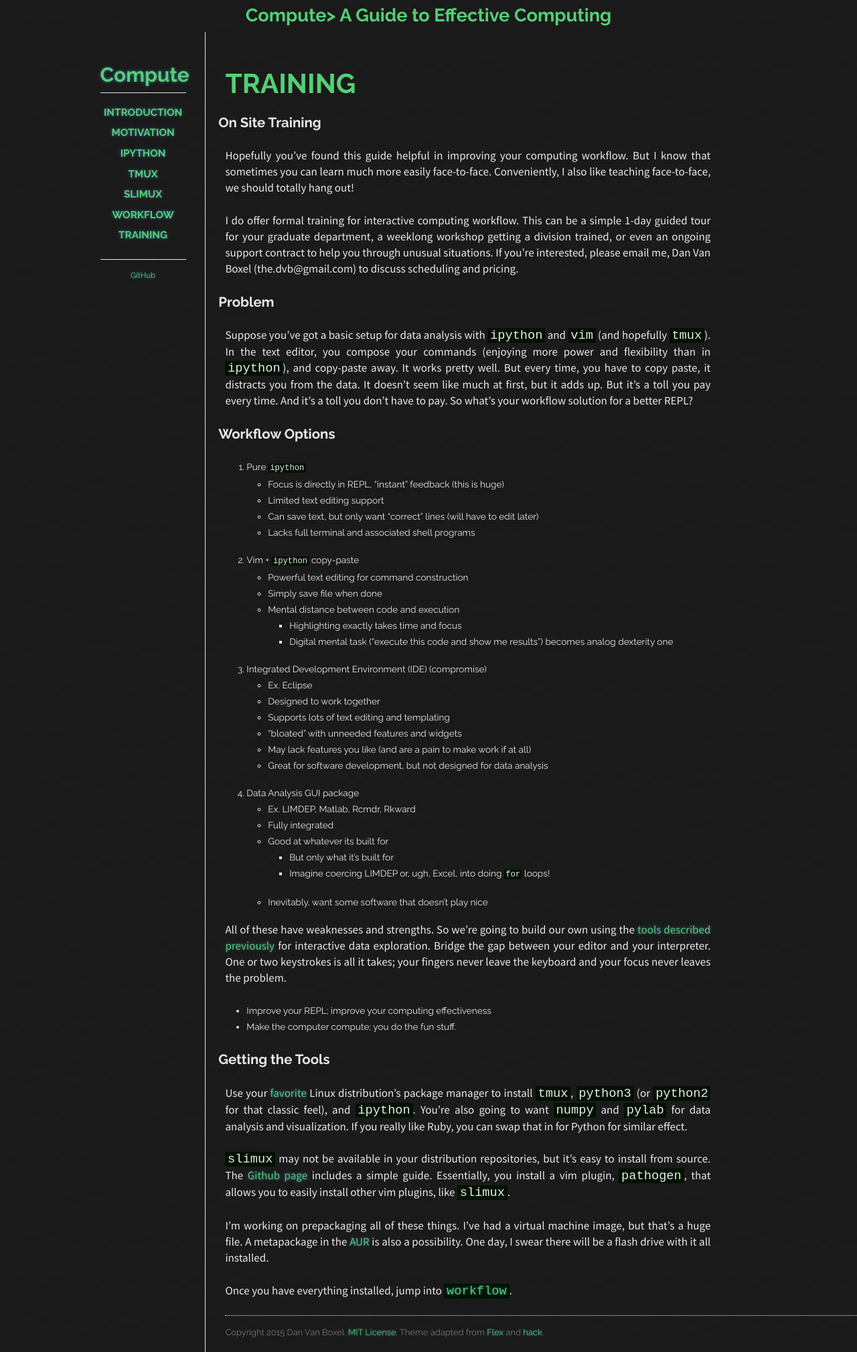
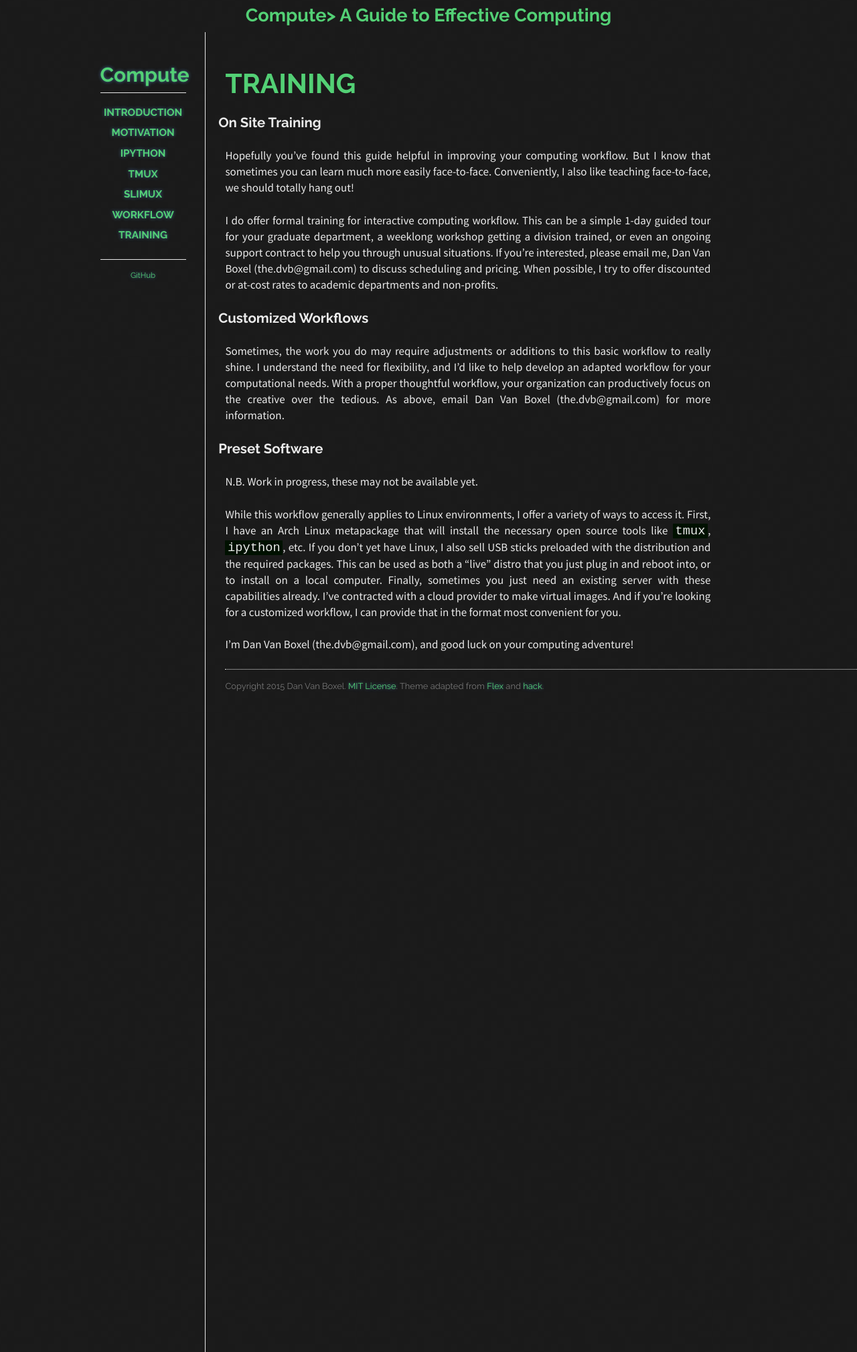
Before and after one commit to dvbuntu/compute, a Jekyll site: the page built from _posts/2030-01-01-training.md, in a window 1280 px wide. Shown: the whole page at 67% size. Built offline with Jekyll 4.4.1, drawn with Linux system fonts in a browser that asks for light colours; Markdown is read by kramdown in place of the engine named in the settings.

Commit message:
Add custom workflows and preset software
This probably needs some editing, but the basic ideas are there

```diff
--- a/_posts/2030-01-01-training.md
+++ b/_posts/2030-01-01-training.md
@@ -8,57 +8,21 @@ categories: posts
 
 On Site Training
 ---
+
 Hopefully you've found this guide helpful in improving your computing workflow.  But I know that sometimes you can learn much more easily face-to-face.  Conveniently, I also like teaching face-to-face, we should totally hang out!
 
-I do offer formal training for interactive computing workflow.  This can be a simple 1-day guided tour for your graduate department, a weeklong workshop getting a division trained, or even an ongoing support contract to help you through unusual situations.  If you're interested, please email me, Dan Van Boxel (the.dvb@gmail.com) to discuss scheduling and pricing.
+I do offer formal training for interactive computing workflow.  This can be a simple 1-day guided tour for your graduate department, a weeklong workshop getting a division trained, or even an ongoing support contract to help you through unusual situations.  If you're interested, please email me, Dan Van Boxel (the.dvb@gmail.com) to discuss scheduling and pricing.  When possible, I try to offer discounted or at-cost rates to academic departments and non-profits.
 
-
-Problem
+Customized Workflows
 ---
 
-Suppose you've got a basic setup for data analysis with `ipython` and `vim` (and hopefully `tmux`).  In the text editor, you compose your commands (enjoying more power and flexibility than in `ipython`), and copy-paste away.  It works pretty well.  But every time, you have to copy paste, it distracts you from the data.  It doesn't seem like much at first, but it adds up.  But it's a toll you pay every time.  And it's a toll you don't have to pay.  So what's your workflow solution for a better REPL?
+Sometimes, the work you do may require adjustments or additions to this basic workflow to really shine.  I understand the need for flexibility, and I'd like to help develop an adapted workflow for your computational needs.  With a proper thoughtful workflow, your organization can productively focus on the creative over the tedious.  As above, email Dan Van Boxel (the.dvb@gmail.com) for more information.
 
-Workflow Options
+Preset Software
 ---
 
-1. Pure `ipython`
-    + Focus is directly in REPL, "instant" feedback (this is huge)
-    - Limited text editing support
-    - Can save text, but only want "correct" lines (will have to edit later)
-    - Lacks full terminal and associated shell programs
-2. Vim + `ipython` copy-paste
-    + Powerful text editing for command construction
-    + Simply save file when done
-    - Mental distance between code and execution
-        * Highlighting exactly takes time and focus
-        * Digital mental task ("execute this code and show me results") becomes analog dexterity one
-3. Integrated Development Environment (IDE) (compromise)
-    * Ex. Eclipse
-    + Designed to work together
-    + Supports lots of text editing and templating
-    - "bloated" with unneeded features and widgets
-    - May lack features you like (and are a pain to make work if at all)
-    - Great for software development, but not designed for data analysis
-4. Data Analysis GUI package
-    * Ex. LIMDEP, Matlab, Rcmdr, Rkward
-    + Fully integrated
-    + Good at whatever its built for
-        - But only what it's built for
-        * Imagine coercing LIMDEP or, ugh, Excel, into doing `for` loops!
-    + Inevitably, want some software that doesn't play nice
+N.B. Work in progress, these may not be available yet.
 
-All of these have weaknesses and strengths.  So we're going to build our own using the [tools]({{ site.baseurl }}/{% post_url 2090-01-01-ipython %}) [described]({{ site.baseurl }}/{% post_url 2080-01-01-tmux %}) [previously]({{ site.baseurl }}/{%post_url 2070-01-01-slimux %}) for interactive data exploration.  Bridge the gap between your editor and your interpreter.  One or two keystrokes is all it takes; your fingers never leave the keyboard and your focus never leaves the problem.
+While this workflow generally applies to Linux environments, I offer a variety of ways to access it.  First, I have an Arch Linux metapackage that will install the necessary open source tools like `tmux`, `ipython`, etc.  If you don't yet have Linux, I also sell USB sticks preloaded with the distribution and the required packages.  This can be used as both a "live" distro that you just plug in and reboot into, or to install on a local computer.  Finally, sometimes you just need an existing server with these capabilities already.  I've contracted with a cloud provider to make virtual images.  And if you're looking for a customized workflow, I can provide that in the format most convenient for you.
 
-* Improve your REPL; improve your computing effectiveness
-* Make the computer compute; you do the fun stuff.
-
-Getting the Tools
----
-
-Use your [favorite](https://www.archlinux.org) Linux distribution's package manager to install `tmux`, `python3` (or `python2` for that classic feel), and `ipython`.  You're also going to want `numpy` and `pylab` for data analysis and visualization.  If you really like Ruby, you can swap that in for Python for similar effect.
-
-`slimux` may not be available in your distribution repositories, but it's easy to install from source.  The [Github page](https://github.com/epeli/slimux) includes a simple guide.  Essentially, you install a vim plugin, `pathogen`, that allows you to easily install other vim plugins, like `slimux`.
-
-I'm working on prepackaging all of these things.  I've had a virtual machine image, but that's a huge file.  A metapackage in the [AUR](https://aur.archlinux.org) is also a possibility.  One day, I swear there will be a flash drive with it all installed.
-
-Once you have everything installed, jump into [`workflow`]({{ site.baseurl }}/{% post_url 2050-01-01-workflow %}).
+I'm Dan Van Boxel (the.dvb@gmail.com), and good luck on your computing adventure!
```
